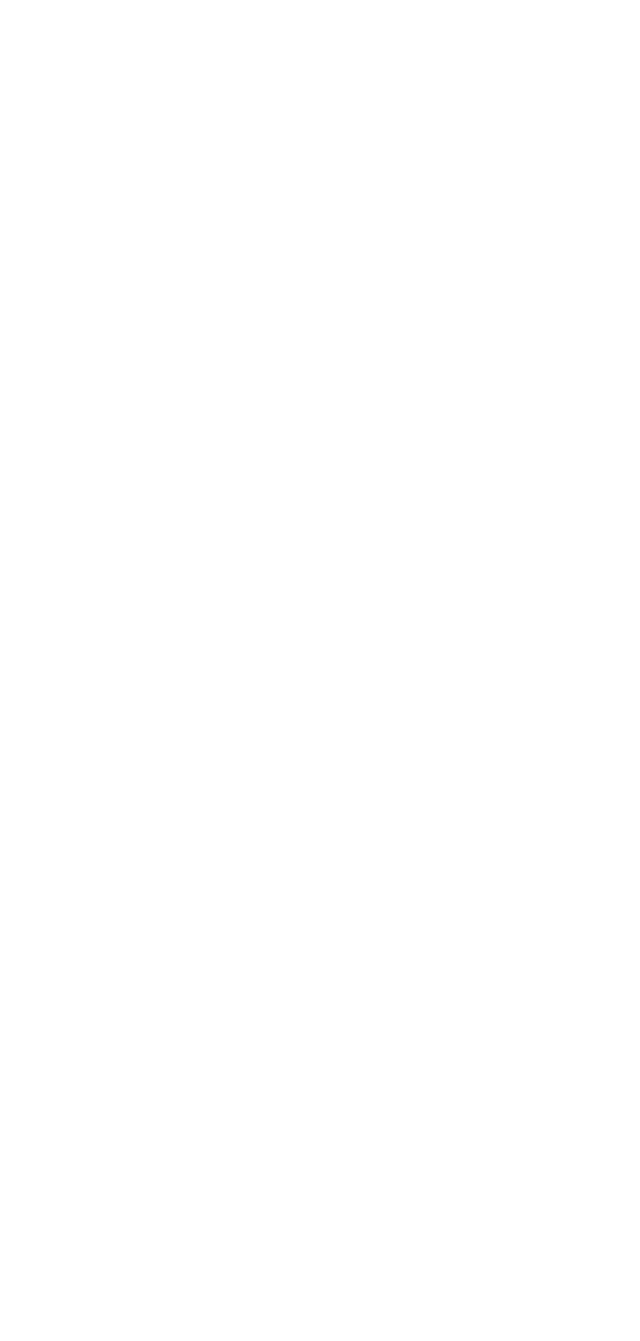
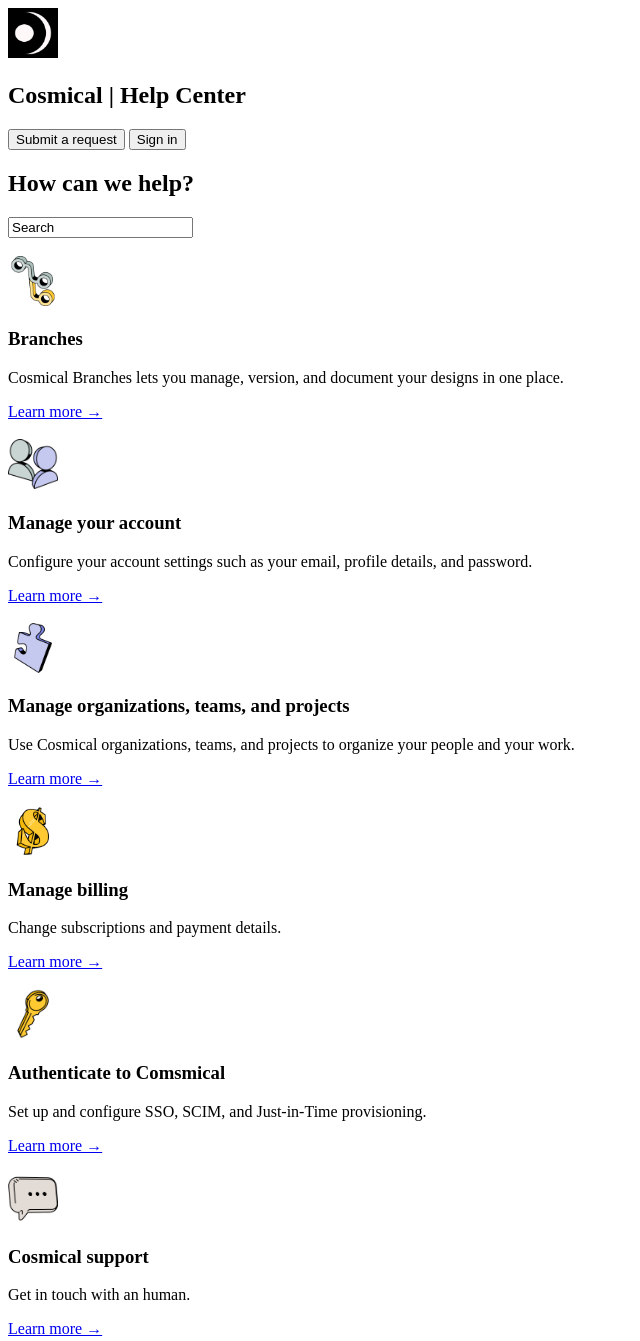
Before and after one commit to mateopitaguilar/Task3, a plain HTML site: page index.html in a window 1280 px wide. Shown: the whole page, without its empty margins (0-640 px from the left). Before the commit the page ends 800 px from the top, so only its background shows below. Drawn offline with Linux system fonts and the light colour scheme.

Commit message:
First part done

```diff
--- a/index.html
+++ b/index.html
@@ -7,6 +7,60 @@
     <title>Cosmical</title>
 </head>
 <body>
-
+    <article>
+        <header>
+            <img src="./img/cosmical-logo.png" alt="Cosmic Logo" width="50" height="50">
+            <h2>Cosmical | Help Center</h2>
+            <input type="submit" value="Submit a request">
+            <input type="submit" value="Sign in">
+        </header>
+    </article>
+    <article>
+        <h1>How can we help?</h1>
+        <input type="search" value="Search">
+    </article>
+<br>
+    <article>
+        <img src="./img/repository.png" alt="Branches" width="50" height="50">
+        <h3>Branches</h3>
+        <p>Cosmical Branches lets you manage, version, and document your designs in one place.</p>
+        <a href="Branches.html">Learn more →</a>
+    </article>
+<br>
+    <article>
+        <img src="./img/account.png" alt="Account" width="50" height="50">
+        <h3>Manage your account</h3>
+        <p>Configure your account settings such as your email, profile details, and password.</p>
+        <a href="Account.html">Learn more →</a>
+    </article>
+<br>
+    <article>
+        <img src="./img/team.png" alt="Team" width="50" height="50">
+        <h3>Manage organizations, teams, and projects</h3>
+        <p>Use Cosmical organizations, teams, and projects to organize your people and your work.</p>
+        <a href="Team.html">Learn more →</a>
+    </article>
+<br>
+    <article>
+        <img src="./img/dollar.png" alt="Dollar" width="50" height="50">
+        <h3>Manage billing</h3>
+        <p>Change subscriptions and payment details.</p>
+        <a href="Dollar.html">Learn more →</a>
+    </article>
+<br>
+    <article>
+        <img src="./img/key.png" alt="Key" width="50" height="50">
+        <h3>Authenticate to Comsmical</h3>
+        <p>Set up and configure SSO, SCIM, and Just-in-Time provisioning.</p>
+        <a href="Key.html">Learn more →</a>
+    </article>
+<br>
+    <article>
+        <img src="./img/comment.png" alt="Comment" width="50" height="50">
+        <h3>Cosmical support</h3>
+        <p>Get in touch with an human.</p>
+        <a href="Comment.html">Learn more →</a>
+    </article>
+<br>
 </body>
 </html>
```
Also changed, not shown: Account.html (added, +11 -0 lines), Branches.html (added, +11 -0 lines), Comment.html (added, +11 -0 lines), Dollar.html (added, +11 -0 lines), Key.html (added, +11 -0 lines), Team.html (added, +11 -0 lines).
